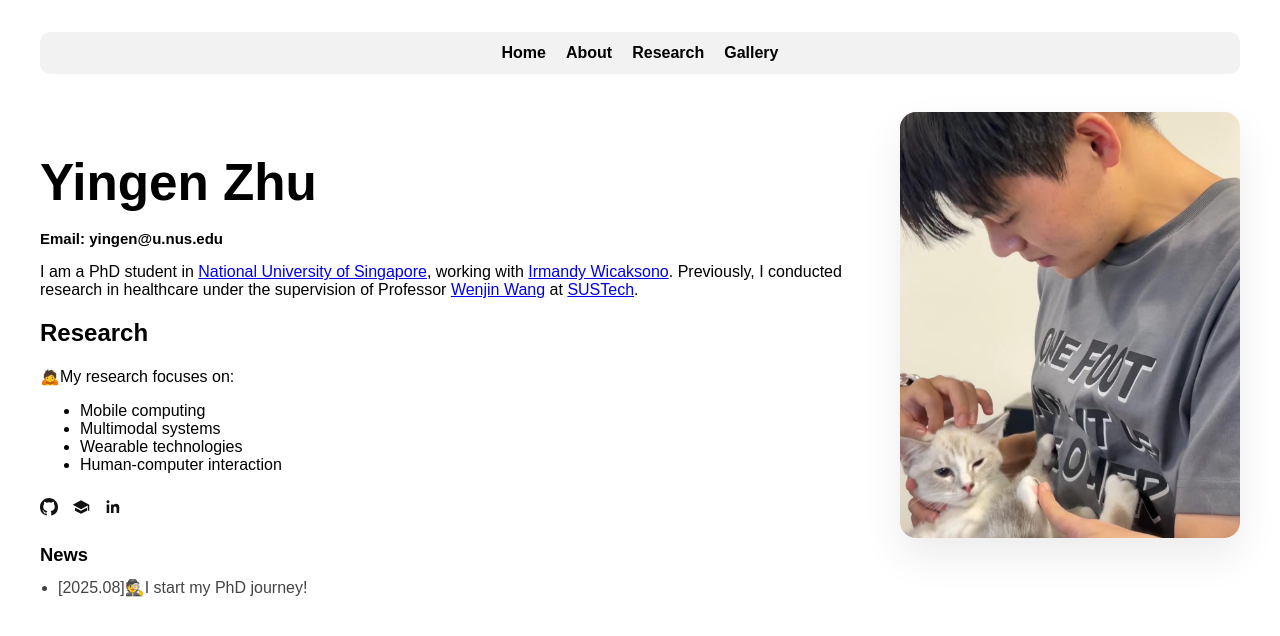
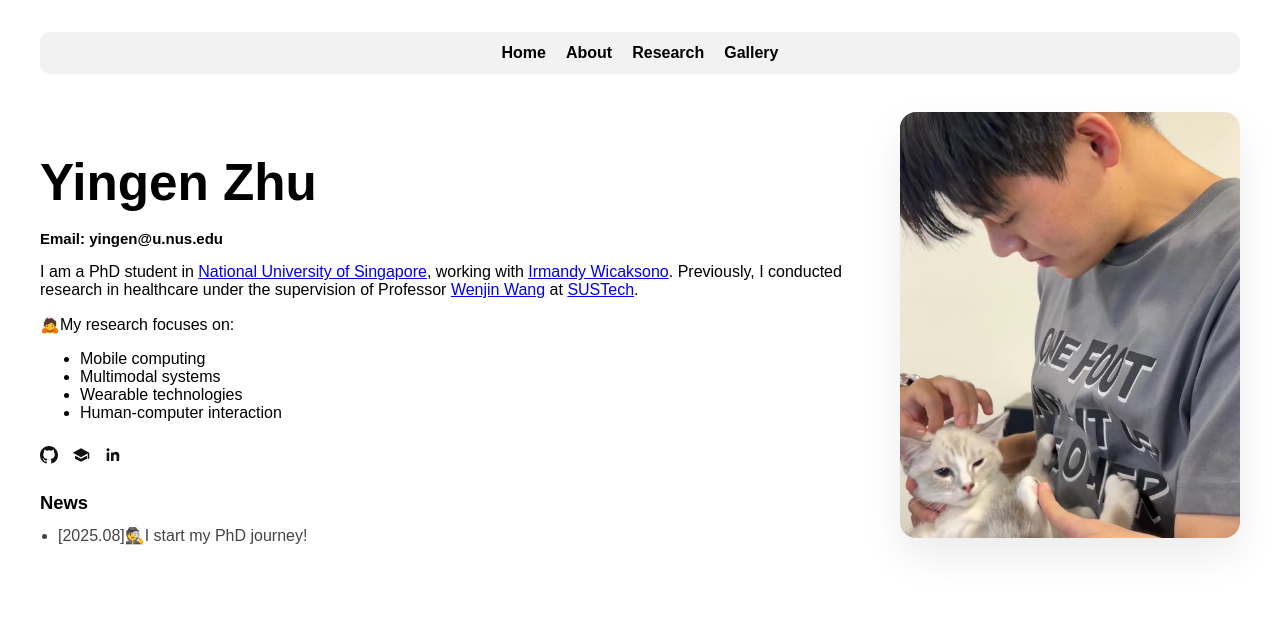
Before and after one commit to yingen-zhu/yingen-zhu.github.io, a Jekyll site: the page built from index.md, in a window 1280 px wide. Shown: the top 636 px of the page. Built offline with Jekyll 4.4.1, drawn with Linux system fonts in a browser that asks for light colours.

Commit message:
Update index.md

```diff
--- a/index.md
+++ b/index.md
@@ -108,9 +108,6 @@ title: Home
     <p>
       I am a PhD student in <a href="https://www.nus.edu.sg/" target="_blank" rel="noopener">National University of Singapore</a>, working with <a href="https://www.irmandyw.com/" target="_blank" rel="noopener">Irmandy Wicaksono</a>. Previously, I conducted research in healthcare under the supervision of Professor <a href="https://sites.google.com/site/rppgwenjin/" target="_blank" rel="noopener">Wenjin Wang</a> at <a href="https://www.sustech.edu.cn/en/" target="_blank" rel="noopener">SUSTech</a>.
     </p>
-
-    <section class="Research" aria-labelledby="Research-title">
-      <h2 class="Research-title" id="news-title">Research</h2>
       <p>
         🙇My research focuses on:
       </p>
@@ -120,7 +117,6 @@ title: Home
         <li>Wearable technologies</li>
         <li>Human-computer interaction</li>
       </ul>
-    </section>
 
 
 
```
